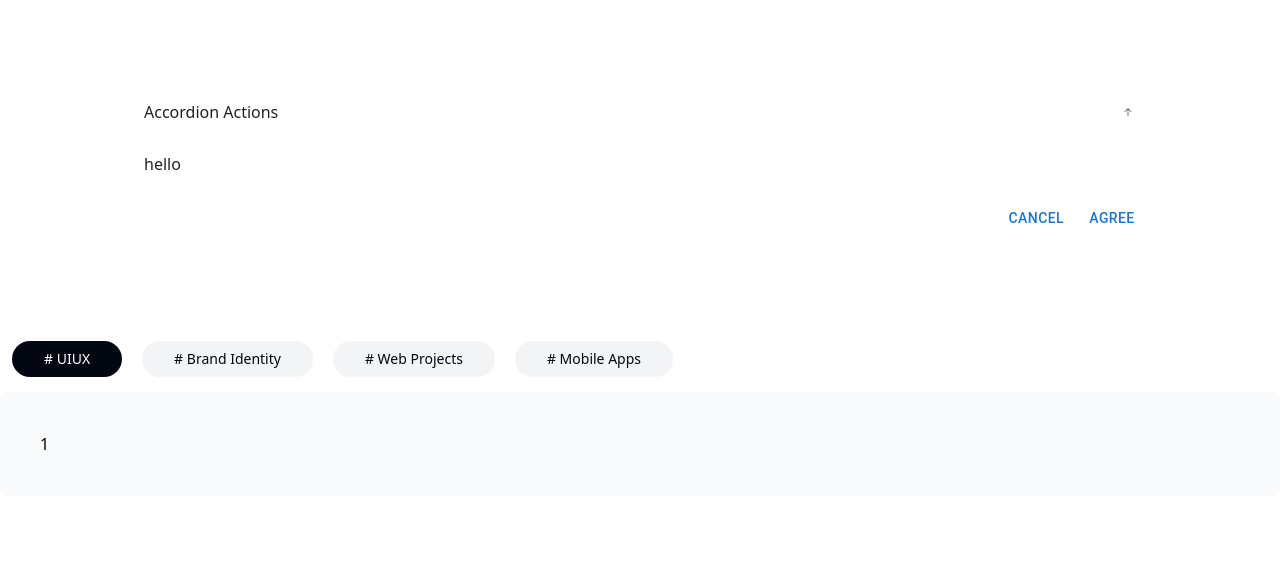
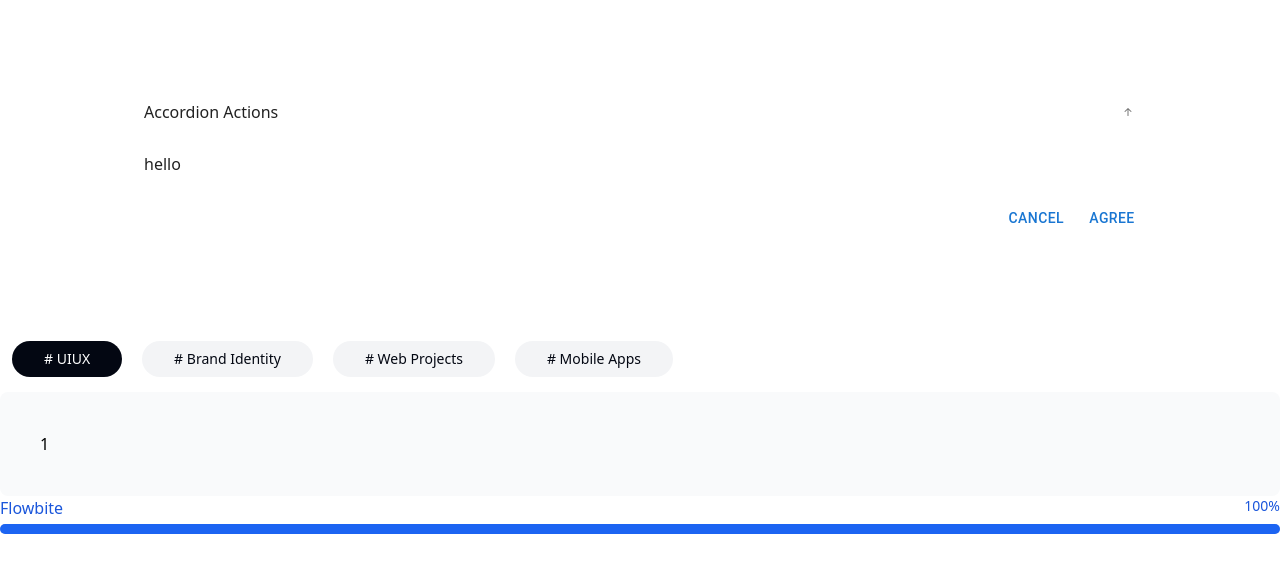
Before and after one commit to VidhuraNeethika/React-Re-Usable-Components, a React (Vite) app: page / in a window 1280 px wide. Shown: the top 572 px of the page. Built offline with nearby package versions, Linux system fonts and the light colour scheme.

Commit message:
Create progress bar with flowbite

```diff
--- a/src/App.jsx
+++ b/src/App.jsx
@@ -2,6 +2,8 @@
 import * as React from 'react';
 import ReactAccordionUi from "./components/ReactAccordionUi.jsx";
 import TabUi from "./components/TabUi.jsx";
+import ProgressBarUi from "./components/ProgressBarUi.jsx";
+
 
 function App() {
 
@@ -9,6 +11,7 @@ function App() {
         <div>
             <ReactAccordionUi/>
             <TabUi/>
+            <ProgressBarUi title="Flowbite" percentage={100} />
         </div>
     )
 }
--- /dev/null
+++ b/src/components/ProgressBarUi.jsx
@@ -0,0 +1,52 @@
+import React, { useEffect, useState, useRef } from 'react';
+
+const ProgressBarUi = ({ title, percentage }) => {
+    const [progress, setProgress] = useState(0);
+    const progressBarRef = useRef(null);
+
+    useEffect(() => {
+        const observer = new IntersectionObserver(
+            (entries) => {
+                entries.forEach(entry => {
+                    if (entry.isIntersecting) {
+                        // Start the animation when the component is in view
+                        setProgress(percentage);
+                    } else {
+                        // Reset the progress when the component goes out of view
+                        setProgress(0);
+                    }
+                });
+            },
+            {
+                threshold: 0.5, // Adjust this value based on when you want to trigger the animation
+            }
+        );
+
+        if (progressBarRef.current) {
+            observer.observe(progressBarRef.current);
+        }
+
+        return () => {
+            if (progressBarRef.current) {
+                observer.unobserve(progressBarRef.current);
+            }
+        };
+    }, [percentage]);
+
+    return (
+        <div ref={progressBarRef}>
+            <div className="flex justify-between mb-1">
+                <span className="text-base font-medium text-blue-700 dark:text-white">{title}</span>
+                <span className="text-sm font-medium text-blue-700 dark:text-white">{progress}%</span>
+            </div>
+            <div className="w-full bg-gray-200 rounded-full h-2.5 dark:bg-gray-700">
+                <div
+                    className="bg-blue-600 h-2.5 rounded-full transition-all duration-700 ease-in-out"
+                    style={{ width: `${progress}%` }}
+                ></div>
+            </div>
+        </div>
+    );
+};
+
+export default ProgressBarUi;
```
